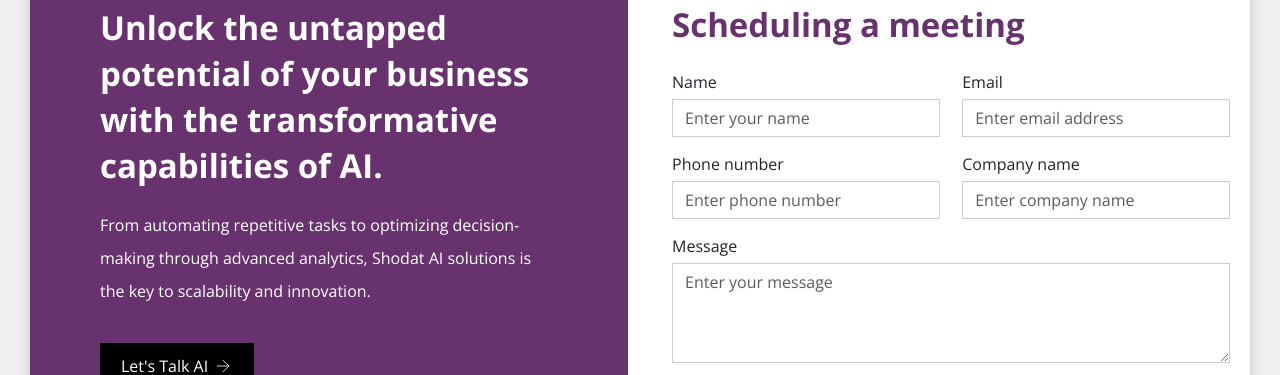
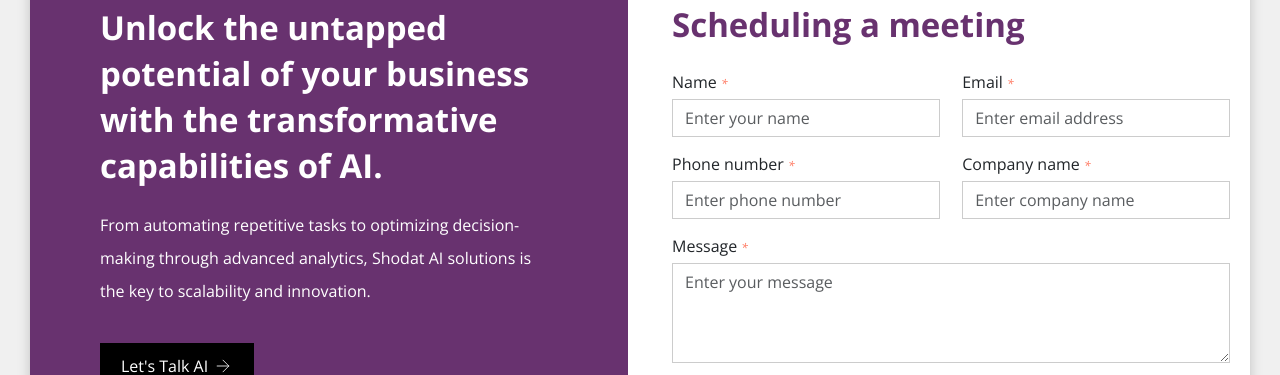
Before and after one commit to amitpandey0107/shodat-website, a Next.js app: page /scheduling in a window 1280 px wide. Shown: the part 121-496 px from the top of the page. Built offline with nearby package versions, Linux system fonts and the light colour scheme.

Commit message:
Modified contact form

```diff
--- a/src/pages/scheduling/index.tsx
+++ b/src/pages/scheduling/index.tsx
@@ -60,7 +60,7 @@ export default function Scheduling() {
     // Validate Email Address
     if (!formData.emailaddress) {
       formIsValid = false;
-      newErrorsState.emailaddress = "Email must not be empty!"
+      newErrorsState.emailaddress = "Email address must not be empty!"
     } else if (!EMAIL_REGEX.test(formData.emailaddress)) {
       formIsValid = false;
       newErrorsState.emailaddress = "Please enter valid email address!"
@@ -76,7 +76,7 @@ export default function Scheduling() {
     // Validate company name
     if (!formData.companyName) {
       formIsValid = false;
-      newErrorsState.companyName = "Company Name must not be empty!"
+      newErrorsState.companyName = "Company name must not be empty!"
     }
 
     // Validate phone number
@@ -225,13 +225,13 @@ export default function Scheduling() {
                         <div className={`${styles.formWrap}`}>
                           <div className={`${styles.formRow}`}>
                             <div className={`${styles.formGroup}`}>
-                              <label htmlFor="yourname">Name</label>
+                              <label htmlFor="yourname">Name <em>*</em></label>
                               <input
                                 type="text"
                                 name="yourname"
                                 id="yourname"
                                 placeholder="Enter your name"
-                                className="form-control"
+                                className={`form-control ${errors.yourname ? 'border-red' : 'border-gray'}`}
                                 value={formData.yourname}
                                 onChange={(e) => handleInput(e)}
                               />
@@ -240,13 +240,13 @@ export default function Scheduling() {
                               </span>
                             </div>
                             <div className={`${styles.formGroup}`}>
-                              <label htmlFor="emailaddress">Email</label>
+                              <label htmlFor="emailaddress">Email <em>*</em></label>
                               <input
                                 type="text"
                                 name="emailaddress"
                                 id="emailaddress"
                                 placeholder="Enter email address"
-                                className="form-control"
+                                className={`form-control ${errors.emailaddress ? 'border-red' : 'border-gray'}`}
                                 value={formData.emailaddress}
                                 onChange={(e) => handleInput(e)}
                               />
@@ -257,13 +257,13 @@ export default function Scheduling() {
                           </div>
                           <div className={`${styles.formRow}`}>
                             <div className={`${styles.formGroup}`}>
-                              <label htmlFor="phoneNumber">Phone number</label>
+                              <label htmlFor="phoneNumber">Phone number <em>*</em></label>
                               <input
                                 type="text"
                                 name="phoneNumber"
                                 id="phoneNumber"
                                 placeholder="Enter phone number"
-                                className="form-control"
+                                className={`form-control ${errors.phoneNumber ? 'border-red' : 'border-gray'}`}
                                 value={formData.phoneNumber}
                                 onChange={(e) => handleInput(e)}
                               />
@@ -272,13 +272,13 @@ export default function Scheduling() {
                               </span>
                             </div>
                             <div className={`${styles.formGroup}`}>
-                              <label htmlFor="companyName">Company name</label>
+                              <label htmlFor="companyName">Company name <em>*</em></label>
                               <input
                                 type="text"
                                 name="companyName"
                                 id="companyName"
                                 placeholder="Enter company name"
-                                className="form-control"
+                                className={`form-control ${errors.companyName ? 'border-red' : 'border-gray'}`}
                                 value={formData.companyName}
                                 onChange={(e) => handleInput(e)}
                               />
@@ -289,11 +289,11 @@ export default function Scheduling() {
                           </div>
                           <div className={`${styles.formRow}`}>
                             <div className={`${styles.formGroupFull}`}>
-                              <label htmlFor="message">Message</label>
+                              <label htmlFor="message">Message <em>*</em></label>
                               <textarea
                                 name="message"
                                 id="message"
-                                className="form-control"
+                                className={`form-control ${errors.message ? 'border-red' : 'border-gray'}`}
                                 placeholder="Enter your message"
                                 value={formData.message}
                                 onChange={(e) => handleInput(e)}
--- a/src/pages/scheduling/scheduling.module.css
+++ b/src/pages/scheduling/scheduling.module.css
@@ -138,3 +138,8 @@
     color: black;
     width: 60%;
 }
+
+.formWrap label em {
+    font-size: 12px;
+    color: rgba(255, 99, 71, 0.9);
+}
--- a/src/styles/globals.css
+++ b/src/styles/globals.css
@@ -286,3 +286,10 @@ body {
 .font-sm {
     font-size: 14px;
 }
+.border-red {
+    border-color: red !important;
+    background: rgba(255, 99, 71, 0.2) !important;
+}
+.border-gray {
+    border-color: #CCCCCC;
+}
```
